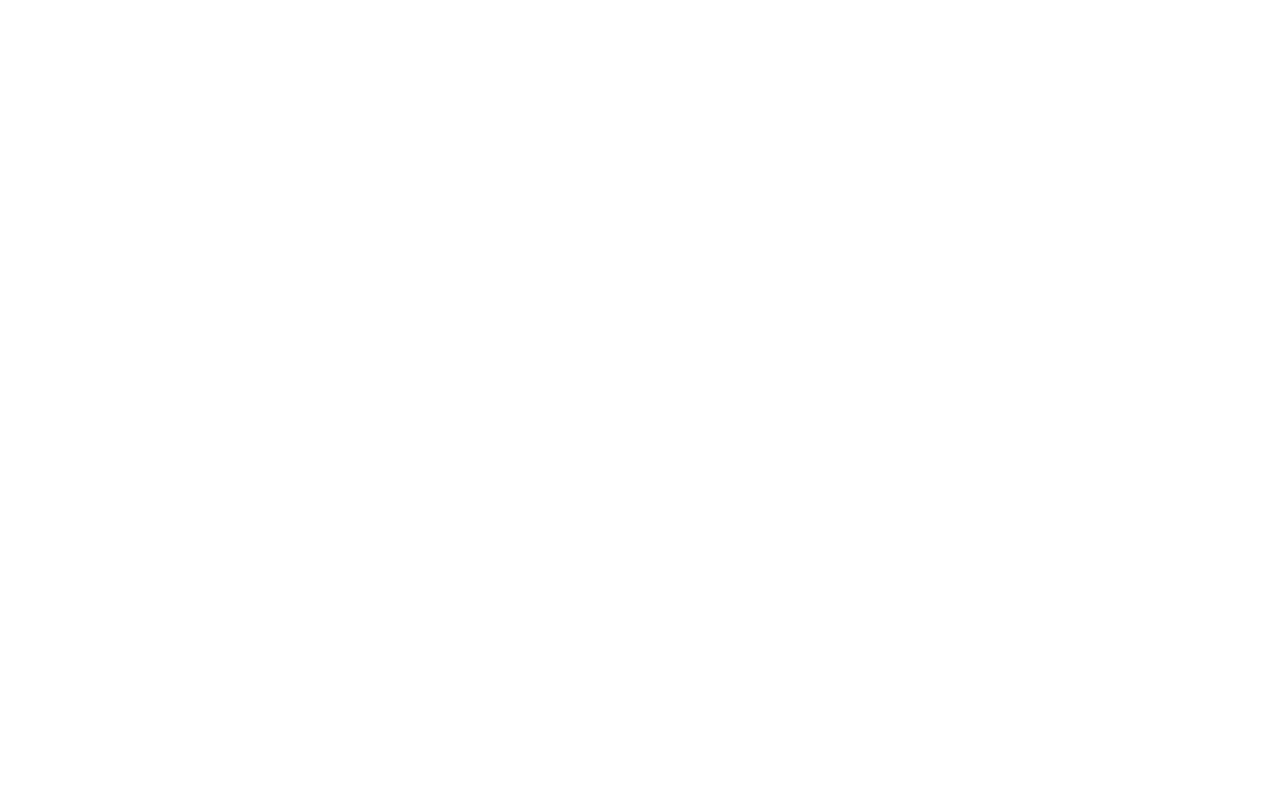
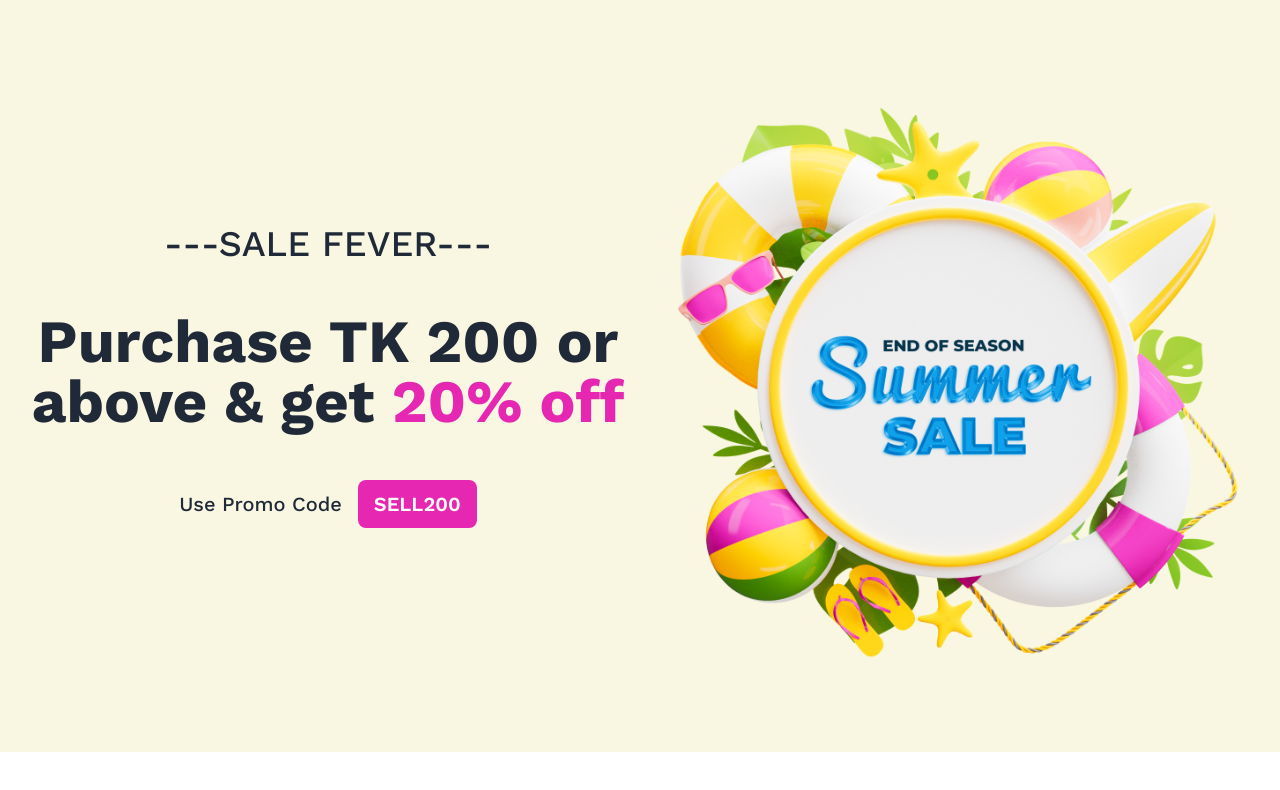
Before and after one commit to imranZERO/summersale, a plain HTML site: page index.html in a window 1280 px wide. Drawn offline with nearby package versions, Linux system fonts and the light colour scheme.

Commit message:
added header section

```diff
--- a/index.html
+++ b/index.html
@@ -1,12 +1,35 @@
 <!DOCTYPE html>
-<html lang="en">
+<html lang="en" data-theme="light">
 <head>
 	<meta charset="UTF-8">
 	<meta name="viewport" content="width=device-width, initial-scale=1.0">
 	<title>Summer Sale!</title>
+	<link href="https://cdn.jsdelivr.net/npm/daisyui@3.5.1/dist/full.css" rel="stylesheet" type="text/css" />
+	<script src="https://cdn.tailwindcss.com"></script>
+	<link rel="preconnect" href="https://fonts.googleapis.com">
+	<link rel="preconnect" href="https://fonts.gstatic.com" crossorigin>
+	<link href="https://fonts.googleapis.com/css2?family=Work+Sans:wght@400;500;600;700&display=swap" rel="stylesheet">
+	<style>
+		.font-work {
+			font-family: 'Work Sans';
+		}
+	</style>
 </head>
-<body>
-	<header>
+<body class="font-work bg-[#F8F8F8]">
+	<header class="bg-[#F9F6E2] py-16 flex justify-center items-center mx-auto px-4">
+		<div class="hero max-w-[1366px]">
+			<div class="flex items-center flex-col-reverse lg:flex-row-reverse justify-between">
+				<img src="./images/Summer 1.png" class="lg:max-w-[50%]" />
+				<div class="text-center space-y-12">
+					<h3 class="text-4xl font-medium">---SALE FEVER---</h3>
+					<h1 class="mx-auto text-6xl font-bold">Purchase TK 200 or above & get <span class="text-[#E527B2]">20% off</span></h1>
+					<div class="flex mx-auto justify-center items-center gap-x-4">
+						<p class="text-xl font-medium">Use Promo Code</p>
+						<button class="btn btn-primary bg-[#E527B2] border-0 text-xl text-white hover:cursor-auto">SELL200</button>
+					</div>
+				</div>
+			</div>
+		</div>
 	</header>
 
 	<main>
```
Also changed, not shown: tailwind.config.js (added, +8 -0 lines).
